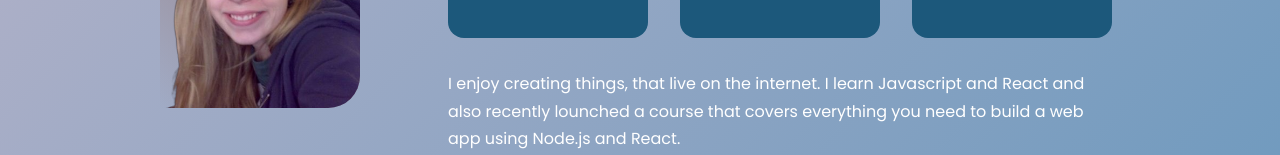
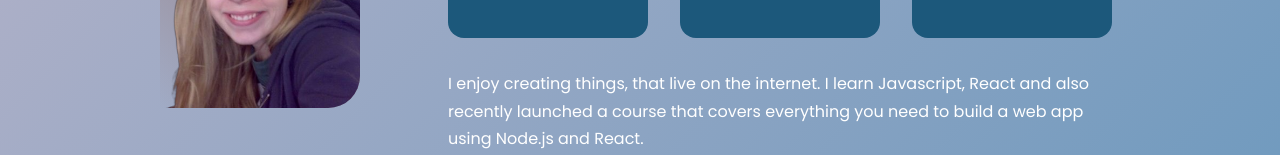
Before and after one commit to vercik13/veronika-vokounova, a React (Create React App) app: page / in a window 1280 px wide. Shown: the part 797-952 px from the top of the page. Built offline with nearby package versions, Linux system fonts and the light colour scheme.

Commit message:
aktualizace

```diff
--- a/src/components/About/About.jsx
+++ b/src/components/About/About.jsx
@@ -39,7 +39,7 @@ const About = () => {
           </div>
 
 
-          <p>I enjoy creating things, that live on the internet. I learn Javascript and React and also recently lounched a course that covers everything you need to build a web app using Node.js and React.</p>
+          <p>I enjoy creating things, that live on the internet. I learn Javascript, React and also recently launched a course that covers everything you need to build a web app using Node.js and React.</p>
 
         </div>
       </div>
--- a/src/data.js
+++ b/src/data.js
@@ -34,7 +34,7 @@ export default [
     title: 'Chytrý dům',
     github: 'https://github.com/vercik13/ukol-chytry-dum',
     demo: 'https://chytry-dum.netlify.app/',
-    text: 'React - samostatná práce v kurzu Czechitas'
+    text: 'React - Czechitas challenge '
   },
 
   {
```
